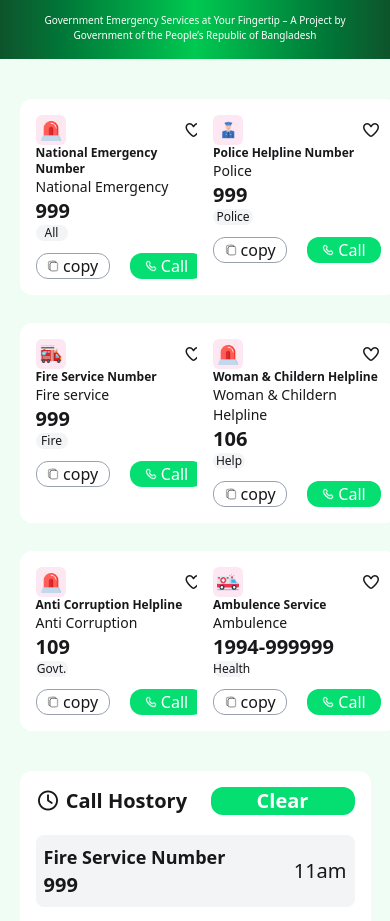
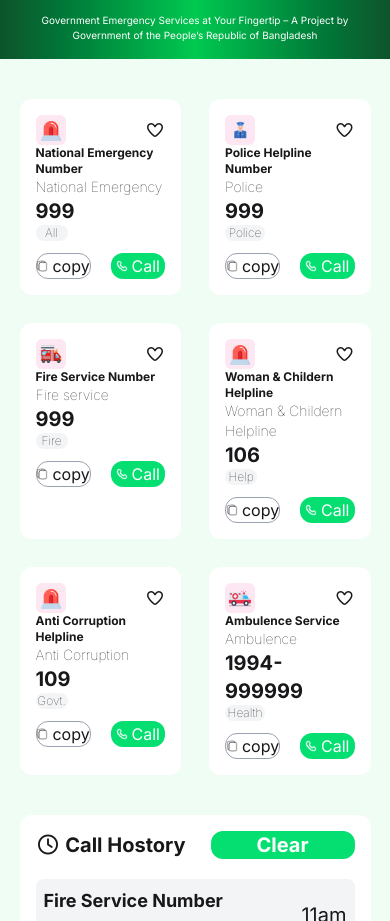
Before and after one commit to Sadik-Hossain-Official/A5-Emergency-Hotline, a plain HTML site: page index.html in a window 390 px wide. Shown: the part 179-1100 px from the top of the page. Drawn offline with nearby package versions, Linux system fonts and the light colour scheme.

Commit message:
revised design responsivness

```diff
--- a/index.html
+++ b/index.html
@@ -19,7 +19,7 @@
     <link rel="preconnect" href="https://fonts.gstatic.com" crossorigin>
     <link href="https://fonts.googleapis.com/css2?family=Inter:ital,opsz,wght@0,14..32,100..900;1,14..32,100..900&display=swap" rel="stylesheet">
 </head>
-<body class="bg-green-50">
+<body class="bg-green-50 inter">
     <header>
         <nav class="flex justify-between md:w-[97vw] md:mx-auto py-2">
              <div id="logo-name" class="left-nav logo flex items-center gap-2 ">
@@ -54,9 +54,9 @@
         <!-- Main body -->
         <section class="main-body md:flex w-[90vw] mx-auto py-10 justify-between">
             <!-- card section -->
-            <section class="card grid grid-cols-2 md:grid-cols-3 gap-7 mr-6">
+            <section class="card grid grid-cols-2 md:grid-cols-3 gap-7">
                 <!-- National Emergencey -->
-            <div class="w-[200px] bg-white p-4 rounded-xl">
+            <div class=" bg-white p-4 rounded-xl">
                 <div class="flex items-center justify-between">
                     <img src="assets/emergency.png" alt="" class="h-[30px] bg-pink-100 p-1 rounded-md">
                     <i class="fa-regular fa-heart"></i>
@@ -72,7 +72,7 @@
 
             </div>
                 <!-- Police Helpline -->
-            <div class="w-[200px] bg-white p-4 rounded-xl">
+            <div class=" bg-white p-4 rounded-xl">
                 <div class="flex items-center justify-between">
                     <img src="assets/police.png" alt="" class="h-[30px] bg-pink-100 p-1 rounded-md">
                     <i class="fa-regular fa-heart"></i>
@@ -88,7 +88,7 @@
 
             </div>
                 <!-- Fire Service -->
-            <div class="w-[200px] bg-white p-4 rounded-xl">
+            <div class=" bg-white p-4 rounded-xl">
                 <div class="flex items-center justify-between">
                     <img src="assets/fire-service.png" alt="" class="h-[30px] bg-pink-100 p-1 rounded-md">
                     <i class="fa-regular fa-heart"></i>
@@ -104,7 +104,7 @@
 
             </div>
                 <!-- Woman & Childern Helpline -->
-            <div class="w-[200px] bg-white p-4 rounded-xl">
+            <div class=" bg-white p-4 rounded-xl">
                 <div class="flex items-center justify-between">
                     <img src="assets/emergency.png" alt="" class="h-[30px] bg-pink-100 p-1 rounded-md">
                     <i class="fa-regular fa-heart"></i>
@@ -120,7 +120,7 @@
 
             </div>
                 <!-- Anti Corruption Helpline -->
-            <div class="w-[200px] bg-white p-4 rounded-xl">
+            <div class=" bg-white p-4 rounded-xl">
                 <div class="flex items-center justify-between">
                     <img src="assets/emergency.png" alt="" class="h-[30px] bg-pink-100 p-1 rounded-md">
                     <i class="fa-regular fa-heart"></i>
@@ -136,7 +136,7 @@
 
             </div>
                 <!-- Ambulance service -->
-            <div class="w-[200px] bg-white p-4 rounded-xl">
+            <div class=" bg-white p-4 rounded-xl">
                 <div class="flex items-center justify-between">
                     <img src="assets/ambulance.png" alt="" class="h-[30px] bg-pink-100 p-1 rounded-md">
                     <i class="fa-regular fa-heart"></i>
@@ -144,7 +144,7 @@
                 <h4 class="font-bold text-xs">Ambulence Service </h4>
                 <p class="font-thin text-sm">Ambulence</p>
                 <p class="font-bold text-xl">1994-999999</p>
-                <p class="font-thin text-xs bg-gray-100 w-8 rounded-full text-center">Health</p>
+                <p class="font-thin text-xs bg-gray-100 w-10 rounded-full text-center">Health</p>
                 <div class="flex gap-5">
                     <button class="flex gap-1 items-center justify-center border border-gray-400 w-20 mt-3 rounded-xl"><img src="assets/copy.png" alt="" class="h-3">copy</button>
                     <button class="flex gap-1 items-center justify-center  w-20 mt-3 rounded-xl bg-green-400 text-white"><img src="assets/call.png" alt="" class="h-3">Call</button>
```
